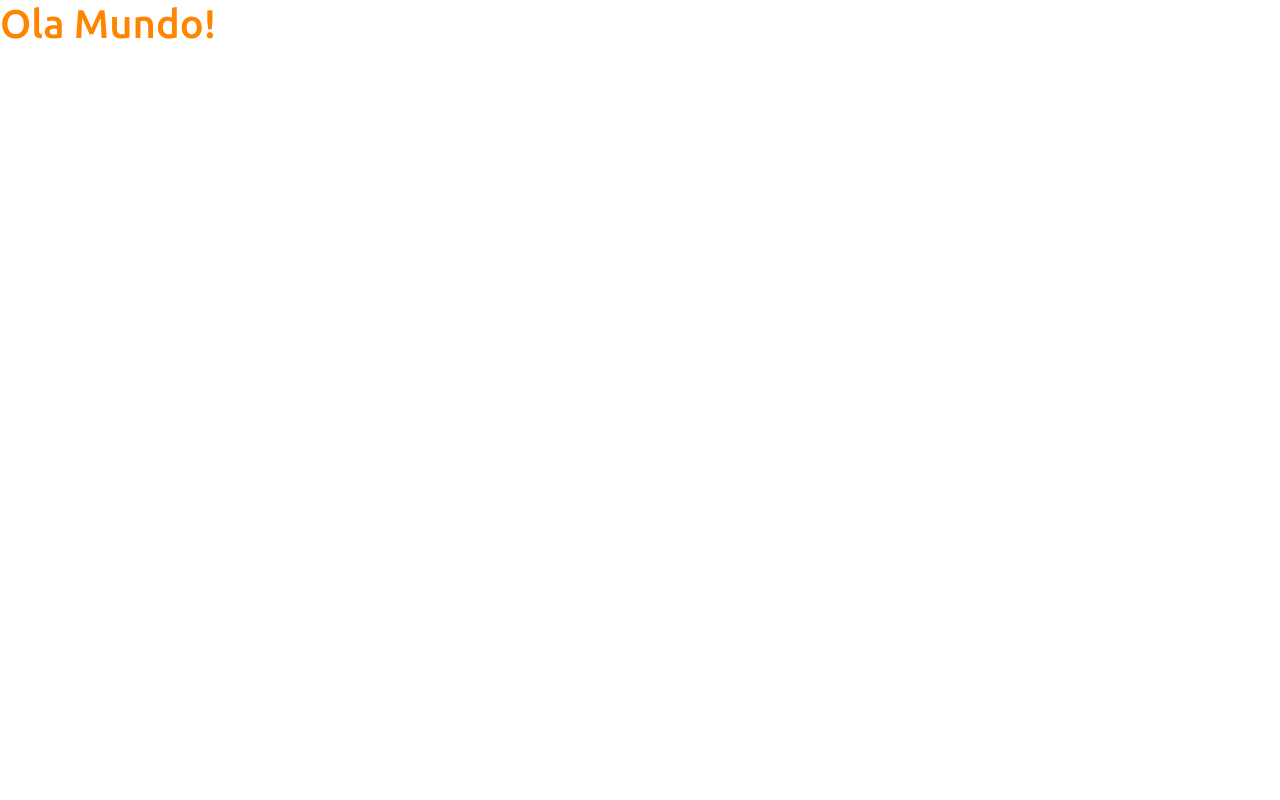
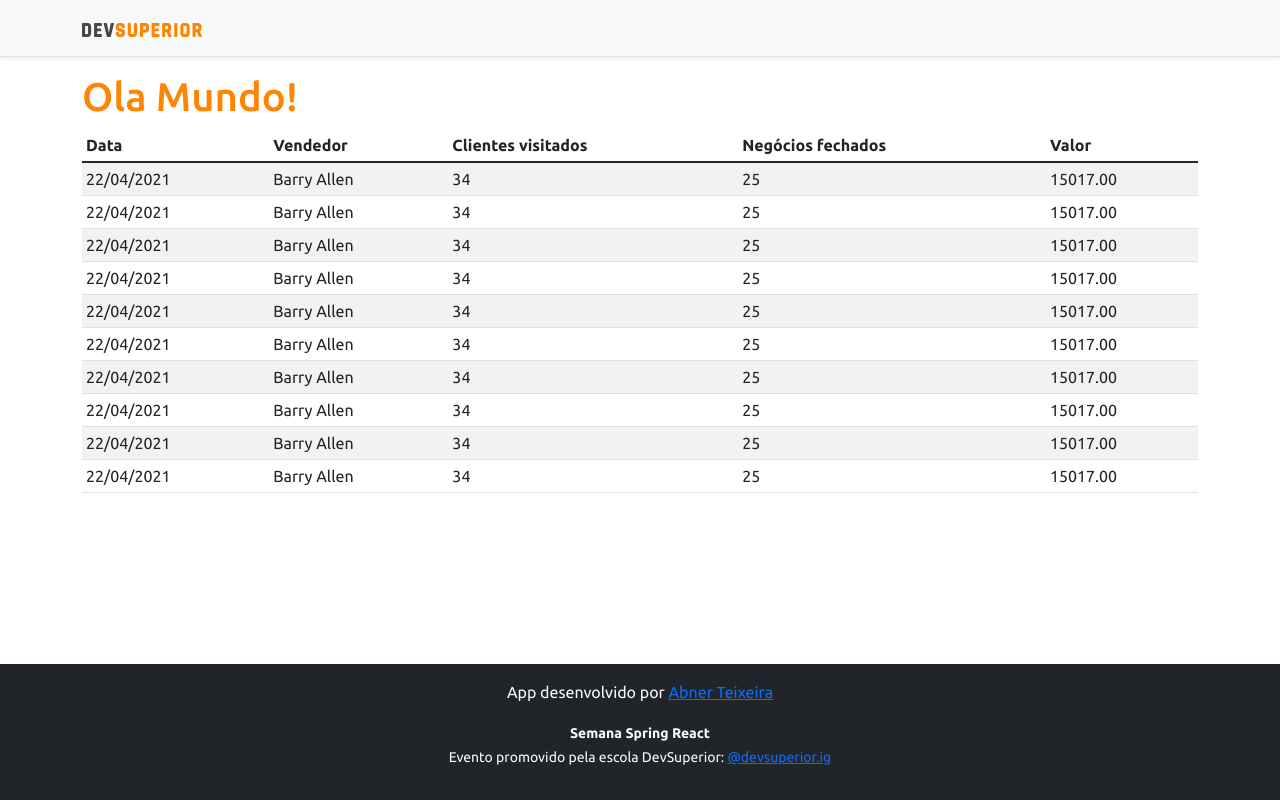
Before and after one commit to Bnerz/projeto-sds5, a React (Create React App) app in the folder frontend/: page / in a window 1280 px wide. Built offline with nearby package versions, Linux system fonts and the light colour scheme.

Commit message:
Basic static components

```diff
--- a/frontend/src/App.tsx
+++ b/frontend/src/App.tsx
@@ -1,9 +1,19 @@
+import DataTable from "components/DataTable";
+import Footer from "components/Footer";
+import NavBar from "components/NavBar";
+
 function App() {
   return (
-    <div >
-      <h1 className="text-primary">Ola Mundo!</h1>
-    </div>
-  );
+    <>
+      <NavBar />
+      <div className = "container">
+        <h1 className="text-primary">Ola Mundo!</h1>
+
+        <DataTable/>
+      </div>
+      <Footer/>
+    </>
+        );
 }
 
-export default App;
+        export default App;
--- /dev/null
+++ b/frontend/src/components/DataTable/index.tsx
@@ -0,0 +1,91 @@
+const DataTable = () => {
+    return (
+        <div className="table-responsive">
+            <table className="table table-striped table-sm">
+                <thead>
+                    <tr>
+                        <th>Data</th>
+                        <th>Vendedor</th>
+                        <th>Clientes visitados</th>
+                        <th>Negócios fechados</th>
+                        <th>Valor</th>
+                    </tr>
+                </thead>
+                <tbody>
+                    <tr>
+                        <td>22/04/2021</td>
+                        <td>Barry Allen</td>
+                        <td>34</td>
+                        <td>25</td>
+                        <td>15017.00</td>
+                    </tr>
+                    <tr>
+                        <td>22/04/2021</td>
+                        <td>Barry Allen</td>
+                        <td>34</td>
+                        <td>25</td>
+                        <td>15017.00</td>
+                    </tr>
+                    <tr>
+                        <td>22/04/2021</td>
+                        <td>Barry Allen</td>
+                        <td>34</td>
+                        <td>25</td>
+                        <td>15017.00</td>
+                    </tr>
+                    <tr>
+                        <td>22/04/2021</td>
+                        <td>Barry Allen</td>
+                        <td>34</td>
+                        <td>25</td>
+                        <td>15017.00</td>
+                    </tr>
+                    <tr>
+                        <td>22/04/2021</td>
+                        <td>Barry Allen</td>
+                        <td>34</td>
+                        <td>25</td>
+                        <td>15017.00</td>
+                    </tr>
+                    <tr>
+                        <td>22/04/2021</td>
+                        <td>Barry Allen</td>
+                        <td>34</td>
+                        <td>25</td>
+                        <td>15017.00</td>
+                    </tr>
+                    <tr>
+                        <td>22/04/2021</td>
+                        <td>Barry Allen</td>
+                        <td>34</td>
+                        <td>25</td>
+                        <td>15017.00</td>
+                    </tr>
+                    <tr>
+                        <td>22/04/2021</td>
+                        <td>Barry Allen</td>
+                        <td>34</td>
+                        <td>25</td>
+                        <td>15017.00</td>
+                    </tr>
+                    <tr>
+                        <td>22/04/2021</td>
+                        <td>Barry Allen</td>
+                        <td>34</td>
+                        <td>25</td>
+                        <td>15017.00</td>
+                    </tr>
+                    <tr>
+                        <td>22/04/2021</td>
+                        <td>Barry Allen</td>
+                        <td>34</td>
+                        <td>25</td>
+                        <td>15017.00</td>
+                    </tr>
+                </tbody>
+            </table>
+        </div>
+    );
+}
+
+export default DataTable;
--- /dev/null
+++ b/frontend/src/components/Footer/index.tsx
@@ -0,0 +1,14 @@
+const Footer = () => {
+    return (
+        <footer className="footer mt-auto py-3 bg-dark">
+            <div className="container">
+                <p className="text-light">App desenvolvido por <a href="https://github.com/Bnerz" target="_blank" rel="noreferrer">Abner Teixeira</a></p>
+                <p className="text-light"><small><strong>Semana Spring React</strong><br />
+                    Evento promovido pela escola DevSuperior: <a href="https://instagram.com/devsuperior.ig" target="_blank" rel="noreferrer">@devsuperior.ig</a></small></p>
+            </div>
+        </footer>
+
+    );
+}
+
+export default Footer;
--- /dev/null
+++ b/frontend/src/components/NavBar/index.tsx
@@ -0,0 +1,15 @@
+import ImgDsDark from 'assets/img/ds-dark.svg'
+
+const NavBar = () => {
+    return (
+        <div className="d-flex flex-column flex-md-row align-items-center p-3 px-md-4 mb-3 bg-light border-bottom shadow-sm">
+        <div className="container">
+          <nav className="my-2 my-md-0 mr-md-3">
+            <img src={ImgDsDark} alt="DevSuperior" width="120" />
+          </nav>
+        </div>
+      </div>
+    );
+  }
+
+  export default NavBar;
```
Also changed, not shown: frontend/src/assets/img/ds-dark.svg (added).
